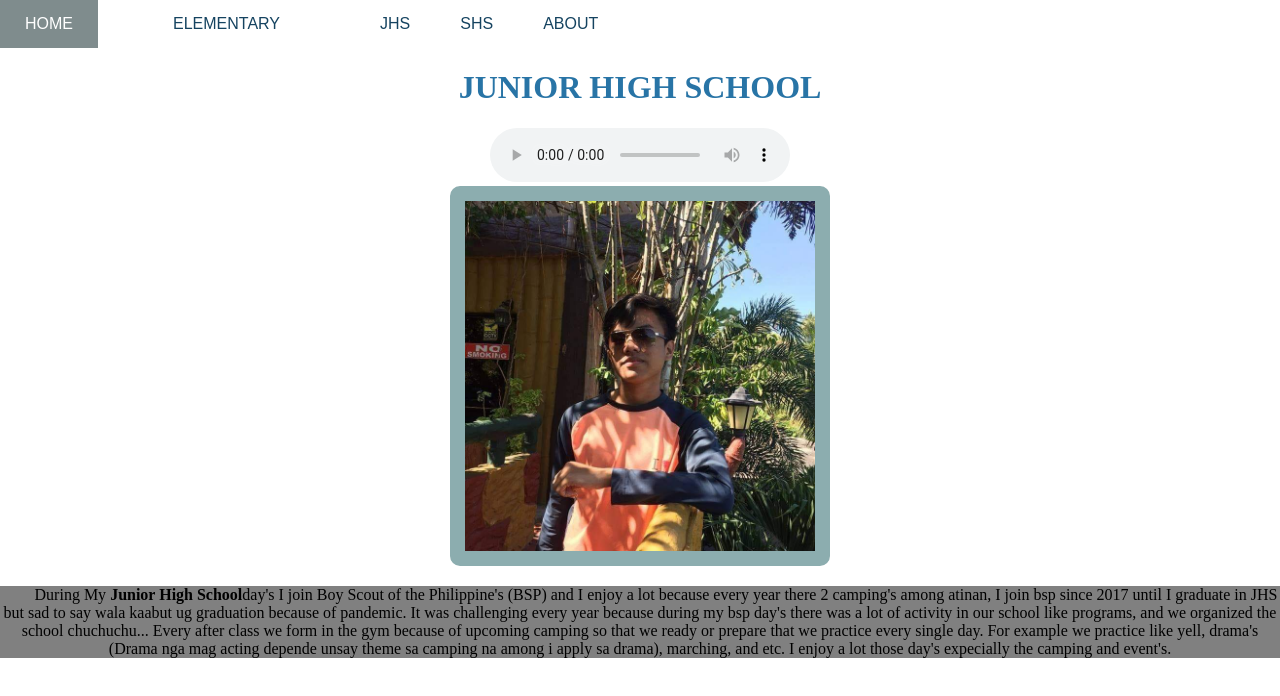
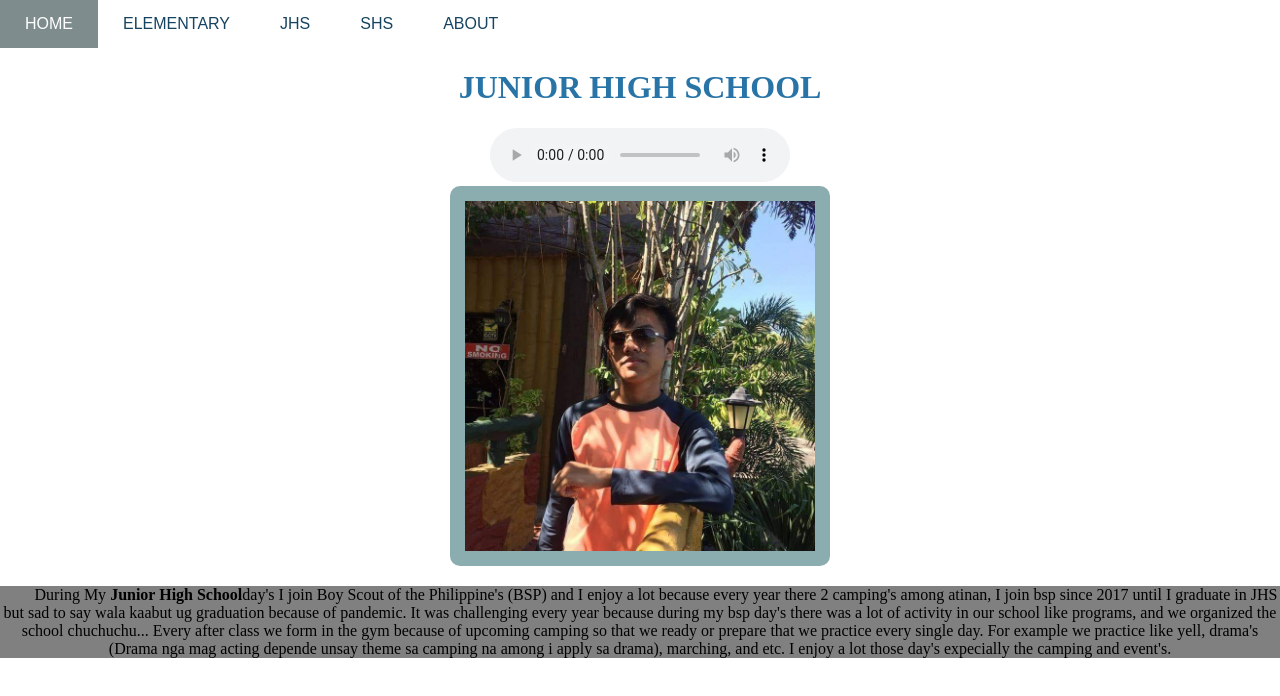
Before and after one commit to Eiji025/Pamilar2, a plain HTML site: page juniorhigh.html in a window 1280 px wide. Drawn offline with Linux system fonts and the light colour scheme.

Commit message:
Update juniorhigh.html

```diff
--- a/juniorhigh.html
+++ b/juniorhigh.html
@@ -9,8 +9,8 @@
 </head>
 <body class="g3">
 	<nav>
-		<a href="index.html">HOME<a/>
-		<a href="elementary.html">ELEMENTARY<a/>
+		<a href="index.html">HOME</a>
+		<a href="elementary.html">ELEMENTARY</a>
 		<a href="juniorhigh.html">JHS</a>
 		<a href="seniorhigh.html">SHS</a>
 		<a href="about.html">ABOUT</a>
```
